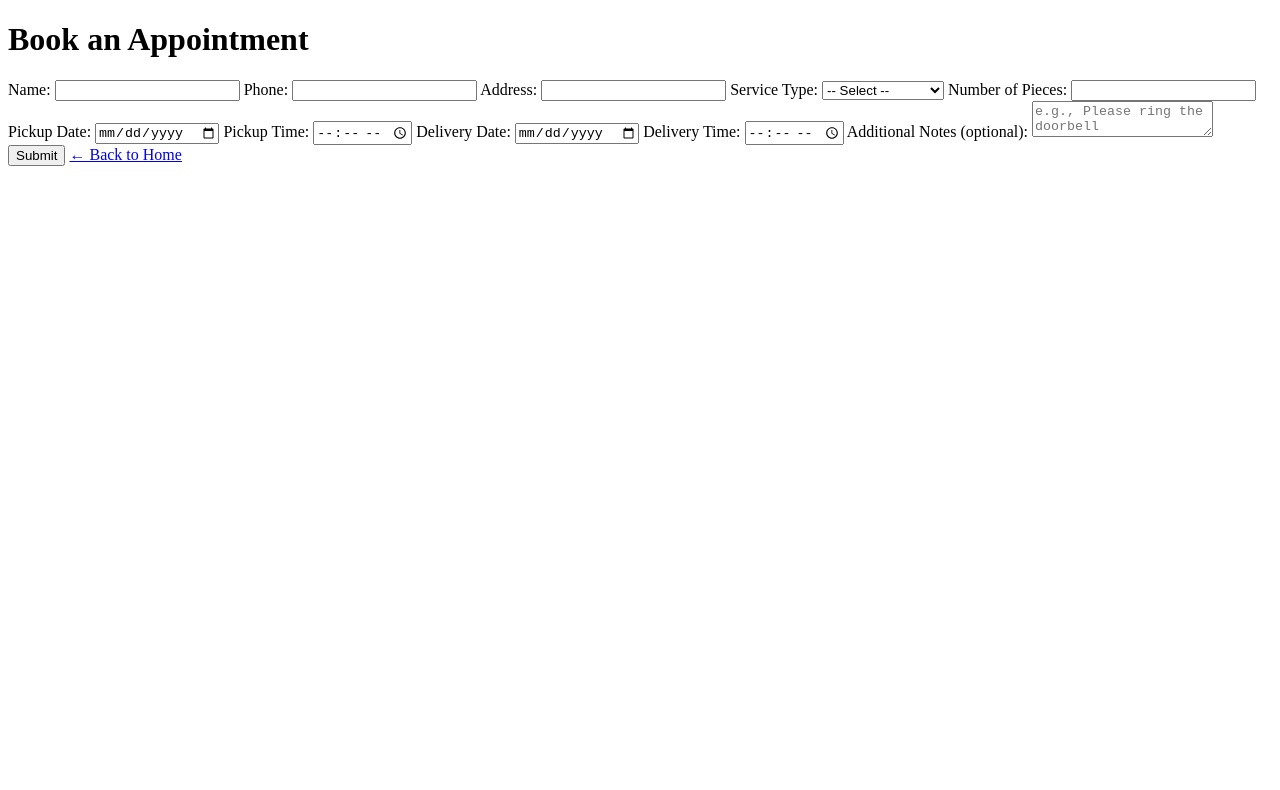
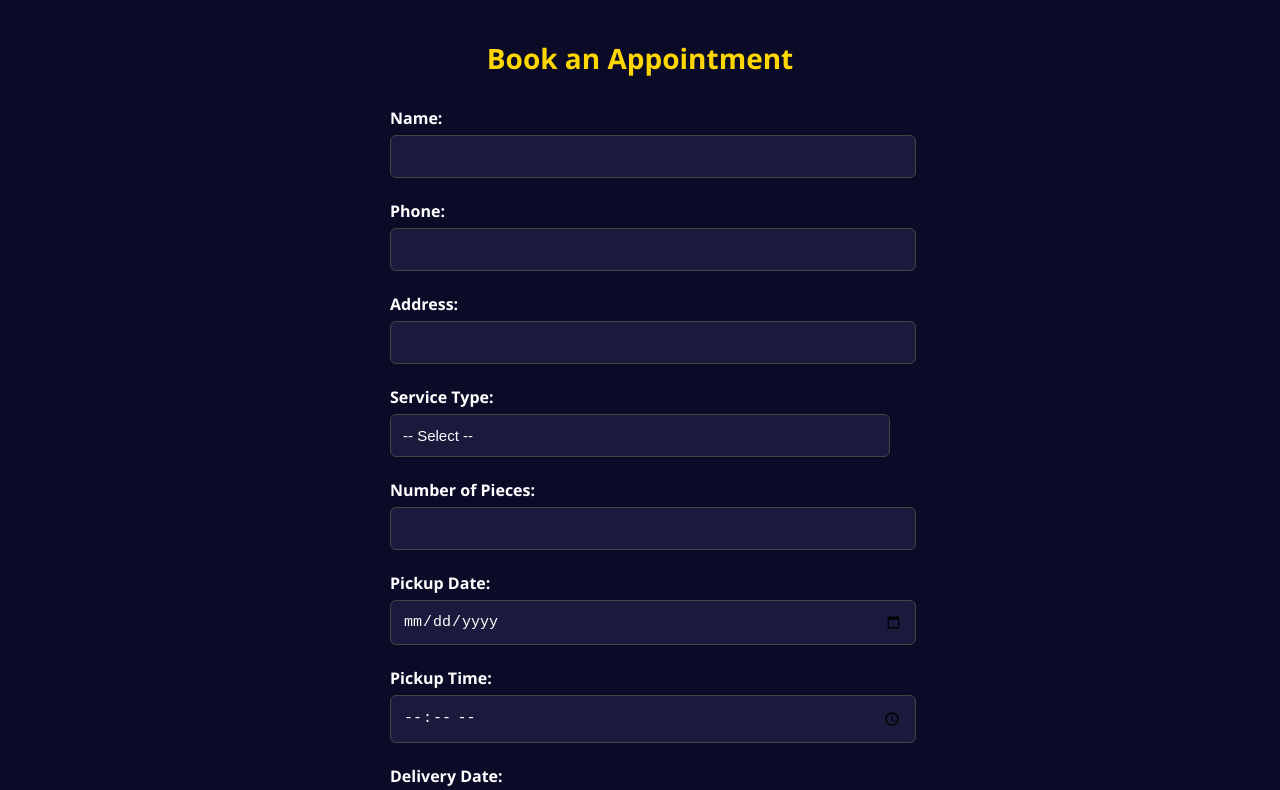
Before and after one commit to 502296/TailorMe, a plain HTML site: page appointment.html in a window 1280 px wide. Shown: the top 790 px of the page. Drawn offline with Linux system fonts and the light colour scheme.

Commit message:
Update appointment.html

```diff
--- a/appointment.html
+++ b/appointment.html
@@ -10,7 +10,181 @@
 
   <title>Book an Appointment</title>
 
-  <link rel="stylesheet" href="appointment.css" />
+  <style>
+
+    body {
+
+      background-color: #0b0b28;
+
+      color: white;
+
+      font-family: 'Segoe UI', Tahoma, Geneva, Verdana, sans-serif;
+
+      padding: 20px;
+
+      margin: 0;
+
+    }
+
+
+
+    h1 {
+
+      text-align: center;
+
+      color: gold;
+
+      font-size: 28px;
+
+      margin-bottom: 30px;
+
+    }
+
+
+
+    form {
+
+      max-width: 500px;
+
+      margin: auto;
+
+    }
+
+
+
+    label {
+
+      display: block;
+
+      margin-top: 12px;
+
+      font-weight: bold;
+
+      font-size: 16px;
+
+    }
+
+
+
+    input[type="text"],
+
+    input[type="tel"],
+
+    input[type="date"],
+
+    input[type="time"],
+
+    select,
+
+    textarea {
+
+      width: 100%;
+
+      padding: 12px;
+
+      margin-top: 6px;
+
+      margin-bottom: 10px;
+
+      border: 1px solid #444;
+
+      border-radius: 6px;
+
+      background-color: #1a1a3c;
+
+      color: white;
+
+      font-size: 15px;
+
+    }
+
+
+
+    select {
+
+      appearance: none;
+
+    }
+
+
+
+    textarea {
+
+      min-height: 80px;
+
+      resize: vertical;
+
+    }
+
+
+
+    button[type="submit"] {
+
+      background-color: gold;
+
+      color: black;
+
+      font-weight: bold;
+
+      border: none;
+
+      padding: 12px 24px;
+
+      border-radius: 8px;
+
+      cursor: pointer;
+
+      box-shadow: 0 4px 10px rgba(255, 215, 0, 0.4);
+
+      transition: all 0.3s ease;
+
+      width: 100%;
+
+      margin-top: 20px;
+
+    }
+
+
+
+    button[type="submit"]:hover {
+
+      background-color: #ffdb4d;
+
+      box-shadow: 0 6px 15px rgba(255, 215, 0, 0.6);
+
+      transform: scale(1.03);
+
+    }
+
+
+
+    .back-link {
+
+      display: block;
+
+      margin-top: 12px;
+
+      text-align: center;
+
+      color: #4d9fff;
+
+      text-decoration: none;
+
+      font-size: 15px;
+
+    }
+
+
+
+    .back-link:hover {
+
+      text-decoration: underline;
+
+      color: #80bfff;
+
+    }
+
+  </style>
 
 </head>
 
@@ -138,7 +312,7 @@
 
         method: "POST",
 
-        mode: "no-cors", // لتجنب الخطأ
+        mode: "no-cors",
 
         headers: {
 
```
